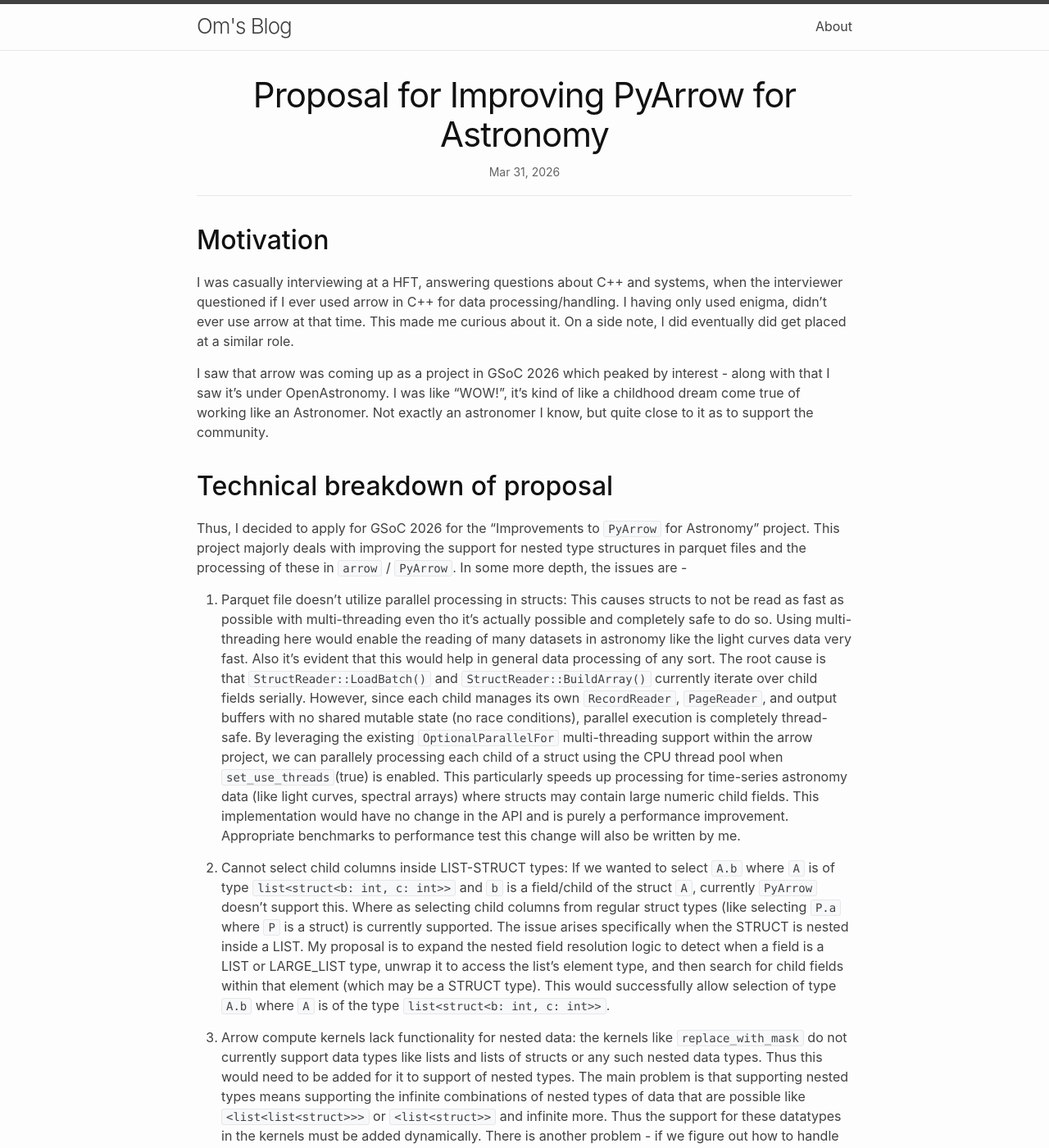
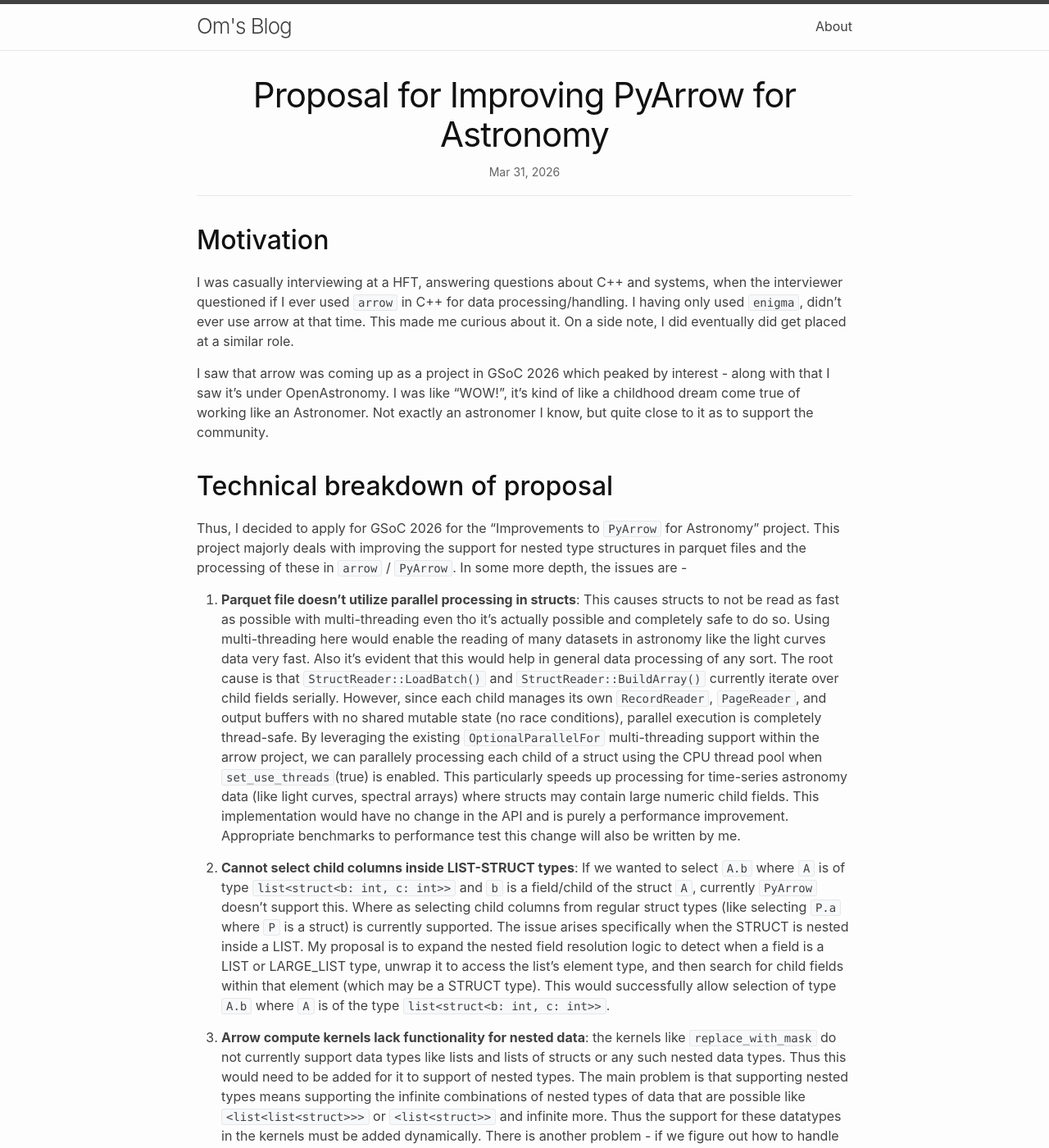
Before and after one commit to OmBiradar/ombiradar.github.io, a Jekyll site: the page built from _posts/2026-03-31-Improving-PyArrow-For-Astronomy.md, in a window 1280 px wide and 1400 px high. Shown: the whole window at 82% size. Built offline with Jekyll 4.4.1, drawn with Linux system fonts in a browser that asks for light colours; nearby versions of some CDN libraries.

```diff
--- a/_posts/2026-03-31-Improving-PyArrow-For-Astronomy.md
+++ b/_posts/2026-03-31-Improving-PyArrow-For-Astronomy.md
@@ -6,7 +6,7 @@ categories: misc
 
 ## Motivation
 
-I was casually interviewing at a HFT, answering questions about C++ and systems, when the interviewer questioned if I ever used arrow in C++ for data processing/handling. I having only used enigma, didn't ever use arrow at that time. This made me curious about it. On a side note, I did eventually did get placed at a similar role.
+I was casually interviewing at a HFT, answering questions about C++ and systems, when the interviewer questioned if I ever used `arrow` in C++ for data processing/handling. I having only used `enigma`, didn't ever use arrow at that time. This made me curious about it. On a side note, I did eventually did get placed at a similar role.
 
 I saw that arrow was coming up as a project in GSoC 2026 which peaked by interest - along with that I saw it's under OpenAstronomy. I was like "WOW!", it's kind of like a childhood dream come true of working like an Astronomer. Not exactly an astronomer I know, but quite close to it as to support the community.
 
@@ -14,8 +14,8 @@ I saw that arrow was coming up as a project in GSoC 2026 which peaked by interes
 
 Thus, I decided to apply for GSoC 2026 for the "Improvements to `PyArrow` for Astronomy" project. This project majorly deals with improving the support for nested type structures in parquet files and the processing of these in `arrow` / `PyArrow`. In some more depth, the issues are -
 
-1. Parquet file doesn't utilize parallel processing in structs: This causes structs to not be read as fast as possible with multi-threading even tho it's actually possible and completely safe to do so. Using multi-threading here would enable the reading of many datasets in astronomy like the light curves data very fast. Also it's evident that this would help in general data processing of any sort. The root cause is that `StructReader::LoadBatch()` and `StructReader::BuildArray()` currently iterate over child fields serially. However, since each child manages its own `RecordReader`, `PageReader`, and output buffers with no shared mutable state (no race conditions), parallel execution is completely thread-safe. By leveraging the existing `OptionalParallelFor` multi-threading support within the arrow project, we can parallely processing each child of a struct using the CPU thread pool when `set_use_threads`(true) is enabled. This particularly speeds up processing for time-series astronomy data (like light curves, spectral arrays) where structs may contain large numeric child fields. This implementation would have no change in the API and is purely a performance improvement. Appropriate benchmarks to performance test this change will also be written by me.
+1. **Parquet file doesn't utilize parallel processing in structs**: This causes structs to not be read as fast as possible with multi-threading even tho it's actually possible and completely safe to do so. Using multi-threading here would enable the reading of many datasets in astronomy like the light curves data very fast. Also it's evident that this would help in general data processing of any sort. The root cause is that `StructReader::LoadBatch()` and `StructReader::BuildArray()` currently iterate over child fields serially. However, since each child manages its own `RecordReader`, `PageReader`, and output buffers with no shared mutable state (no race conditions), parallel execution is completely thread-safe. By leveraging the existing `OptionalParallelFor` multi-threading support within the arrow project, we can parallely processing each child of a struct using the CPU thread pool when `set_use_threads`(true) is enabled. This particularly speeds up processing for time-series astronomy data (like light curves, spectral arrays) where structs may contain large numeric child fields. This implementation would have no change in the API and is purely a performance improvement. Appropriate benchmarks to performance test this change will also be written by me.
 
-2. Cannot select child columns inside LIST-STRUCT types: If we wanted to select `A.b` where `A` is of type `list<struct<b: int, c: int>>` and `b` is a field/child of the struct `A`, currently `PyArrow` doesn't support this. Where as selecting child columns from regular struct types (like selecting `P.a` where `P` is a struct) is currently supported. The issue arises specifically when the STRUCT is nested inside a LIST. My proposal is to expand the nested field resolution logic to detect when a field is a LIST or LARGE_LIST type, unwrap it to access the list's element type, and then search for child fields within that element (which may be a STRUCT type). This would successfully allow selection of type `A.b` where `A` is of the type `list<struct<b: int, c: int>>`.
+2. **Cannot select child columns inside LIST-STRUCT types**: If we wanted to select `A.b` where `A` is of type `list<struct<b: int, c: int>>` and `b` is a field/child of the struct `A`, currently `PyArrow` doesn't support this. Where as selecting child columns from regular struct types (like selecting `P.a` where `P` is a struct) is currently supported. The issue arises specifically when the STRUCT is nested inside a LIST. My proposal is to expand the nested field resolution logic to detect when a field is a LIST or LARGE_LIST type, unwrap it to access the list's element type, and then search for child fields within that element (which may be a STRUCT type). This would successfully allow selection of type `A.b` where `A` is of the type `list<struct<b: int, c: int>>`.
 
-3. Arrow compute kernels lack functionality for nested data: the kernels like `replace_with_mask` do not currently support data types like lists and lists of structs or any such nested data types. Thus this would need to be added for it to support of nested types. The main problem is that supporting nested types means supporting the infinite combinations of nested types of data that are possible like `<list<list<struct>>>` or `<list<struct>>` and infinite more. Thus the support for these datatypes in the kernels must be added dynamically. There is another problem - if we figure out how to handle each nested data by looking at the schema this might be bit inefficient than using a onion peel method - first we unpack the top data structure, consider example as `<list<struct>>` we unpack list first using a method that knows how to unpack lsit. Then we pass it to a method that further tries to unpack the data. Here we are left with struct. Thus a function that knows how to unpack struct works on it and unpacks it. Thus now we are left with non-nested data types that the existing methods will handle. This is my proposal - to use this smart technique to handle nested data layer by layer dynamically.
+3. **Arrow compute kernels lack functionality for nested data**: the kernels like `replace_with_mask` do not currently support data types like lists and lists of structs or any such nested data types. Thus this would need to be added for it to support of nested types. The main problem is that supporting nested types means supporting the infinite combinations of nested types of data that are possible like `<list<list<struct>>>` or `<list<struct>>` and infinite more. Thus the support for these datatypes in the kernels must be added dynamically. There is another problem - if we figure out how to handle each nested data by looking at the schema this might be bit inefficient than using a onion peel method - first we unpack the top data structure, consider example as `<list<struct>>` we unpack list first using a method that knows how to unpack lsit. Then we pass it to a method that further tries to unpack the data. Here we are left with struct. Thus a function that knows how to unpack struct works on it and unpacks it. Thus now we are left with non-nested data types that the existing methods will handle. This is my proposal - to use this smart technique to handle nested data layer by layer dynamically.
```
